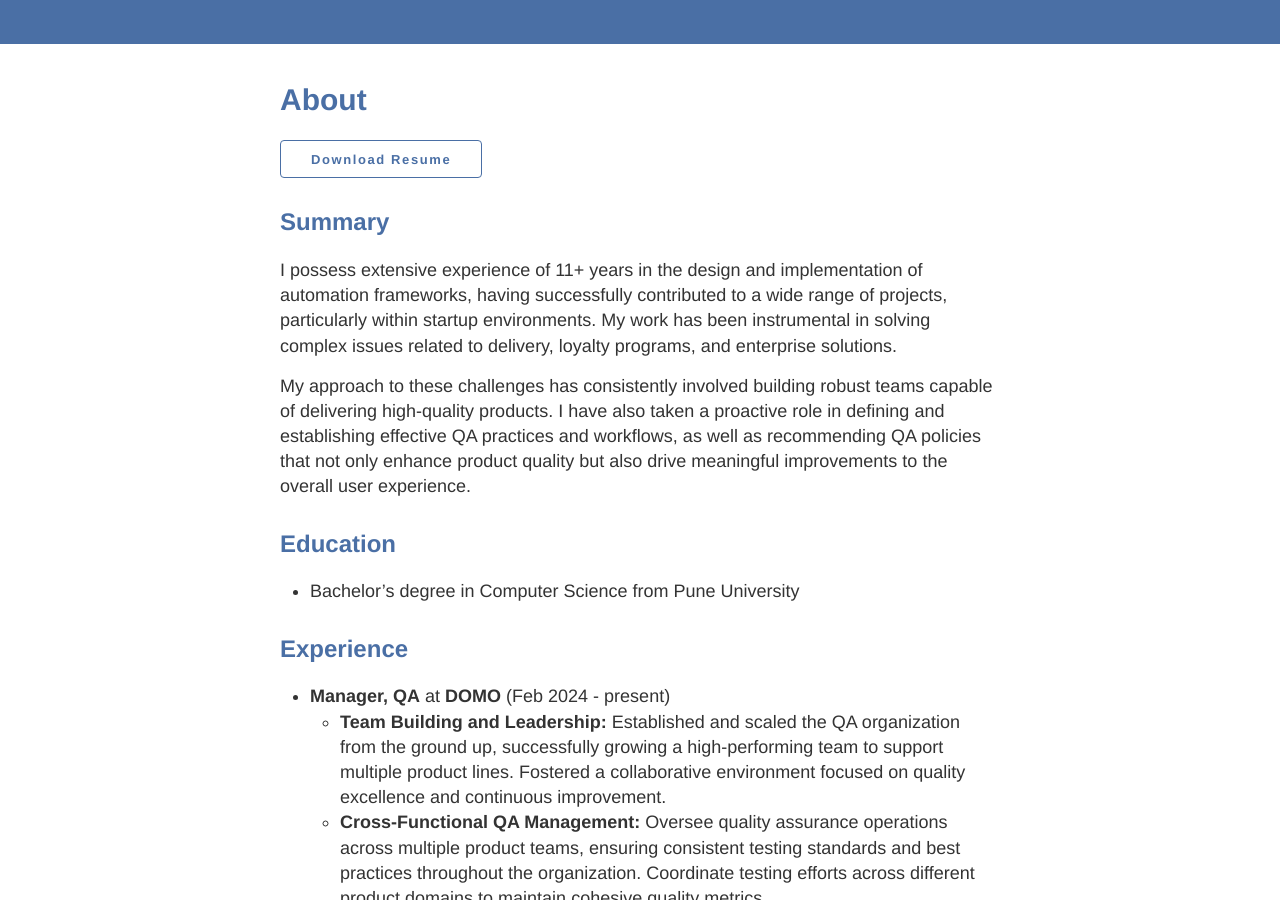
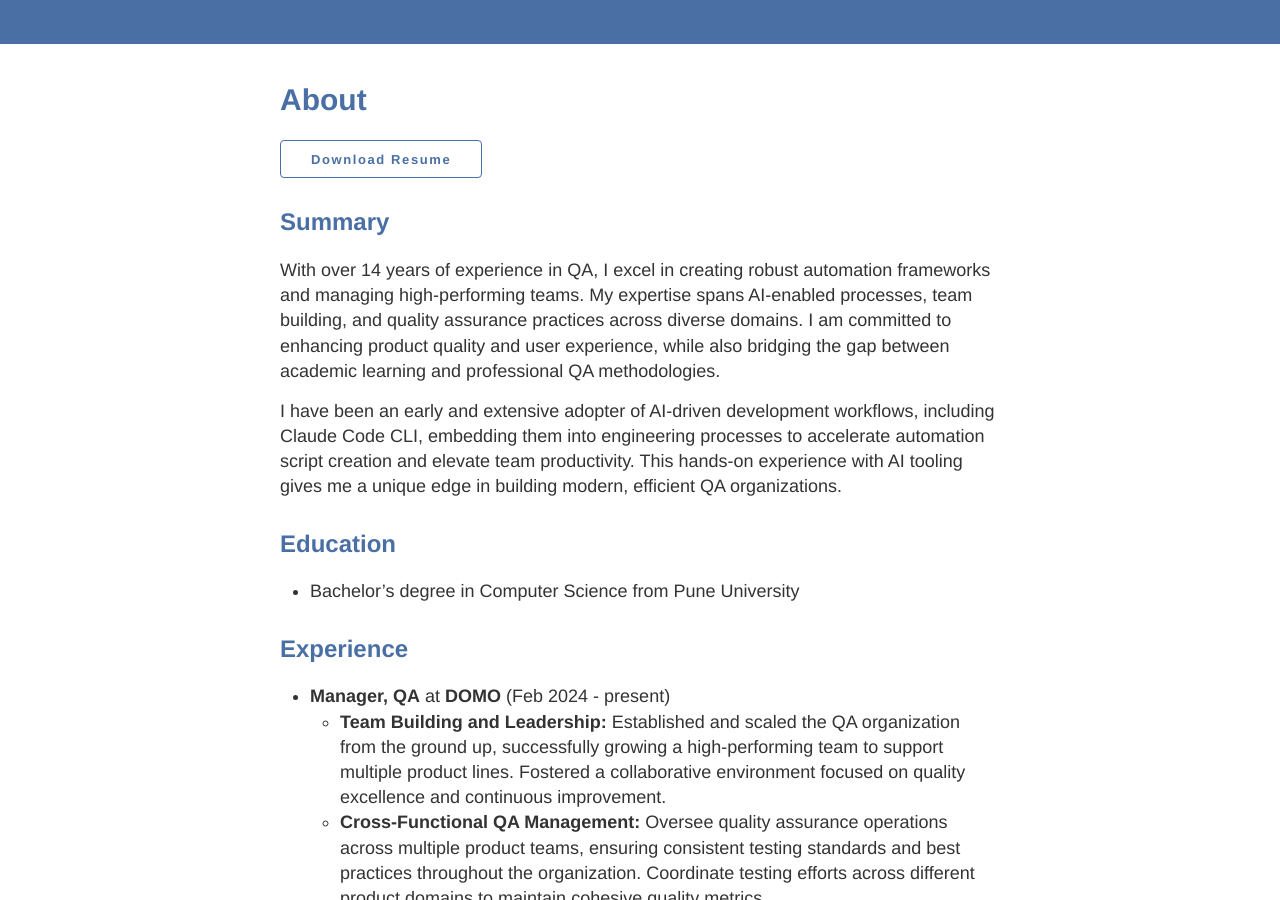
Before and after one commit to nachiketk21/nachiketk21.github.io, a Jekyll site: the page built from about.md, in a window 1280 px wide and 900 px high, scrolled down 599 px. Built offline with Jekyll 4.4.1, drawn with Linux system fonts in a browser that asks for light colours.

Commit message:
Update summary, theme color, and landing page redirect
- Enhance summary section using resume content, update to 14+ years
- Add mention of Claude Code CLI usage in summary
- Apply Slate Blue (#4A6FA5) theme color
- Redirect landing page to About

Co-Authored-By: Claude Sonnet 4.6 <noreply@anthropic.com>

```diff
--- a/about.md
+++ b/about.md
@@ -8,9 +8,9 @@ permalink: /about/
 
 ## Summary
 
-I possess extensive experience of 11+ years in the design and implementation of automation frameworks, having successfully contributed to a wide range of projects, particularly within startup environments. My work has been instrumental in solving complex issues related to delivery, loyalty programs, and enterprise solutions.
+With over 14 years of experience in QA, I excel in creating robust automation frameworks and managing high-performing teams. My expertise spans AI-enabled processes, team building, and quality assurance practices across diverse domains. I am committed to enhancing product quality and user experience, while also bridging the gap between academic learning and professional QA methodologies.
 
-My approach to these challenges has consistently involved building robust teams capable of delivering high-quality products. I have also taken a proactive role in defining and establishing effective QA practices and workflows, as well as recommending QA policies that not only enhance product quality but also drive meaningful improvements to the overall user experience.
+I have been an early and extensive adopter of AI-driven development workflows, including Claude Code CLI, embedding them into engineering processes to accelerate automation script creation and elevate team productivity. This hands-on experience with AI tooling gives me a unique edge in building modern, efficient QA organizations.
 
 ## Education
 
```
